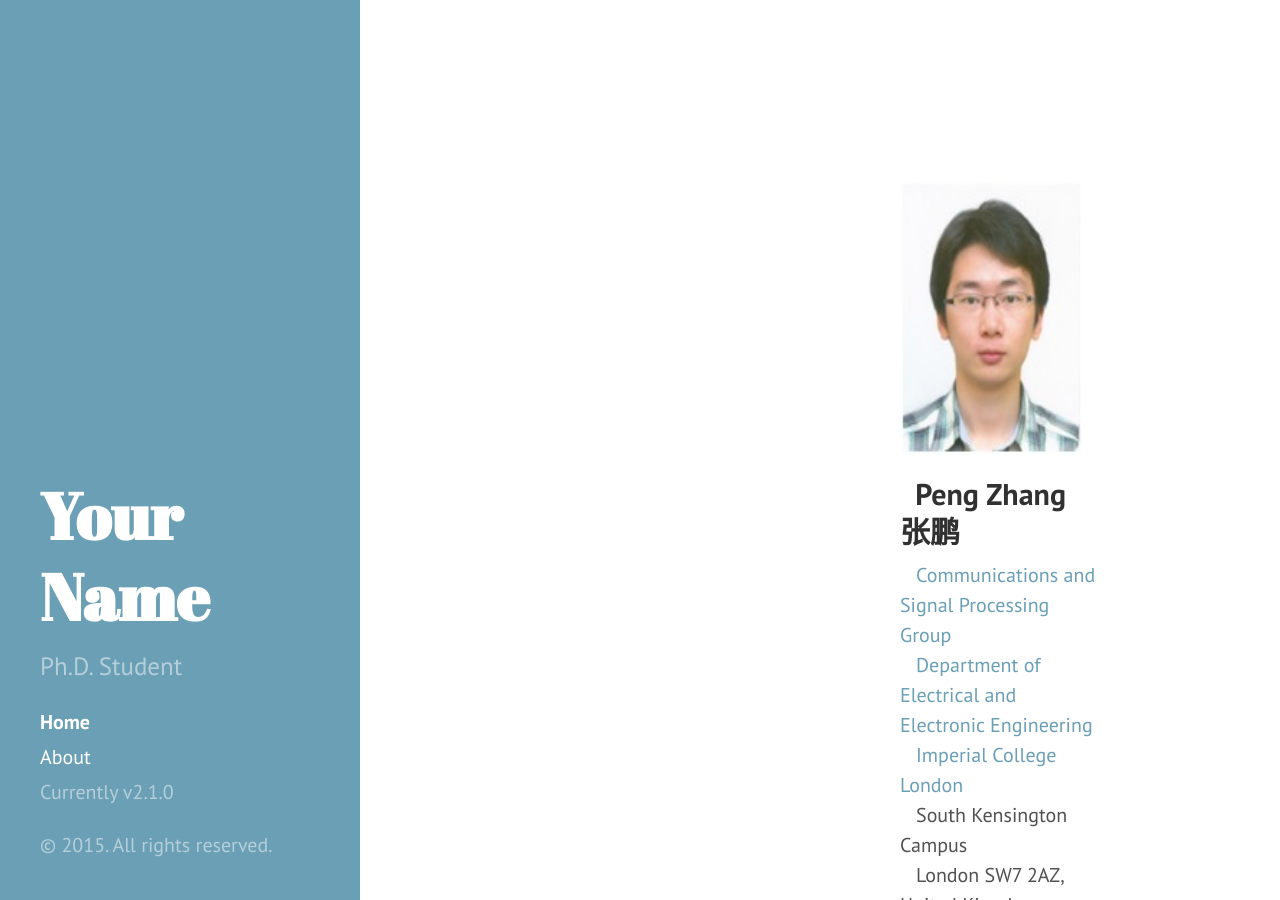
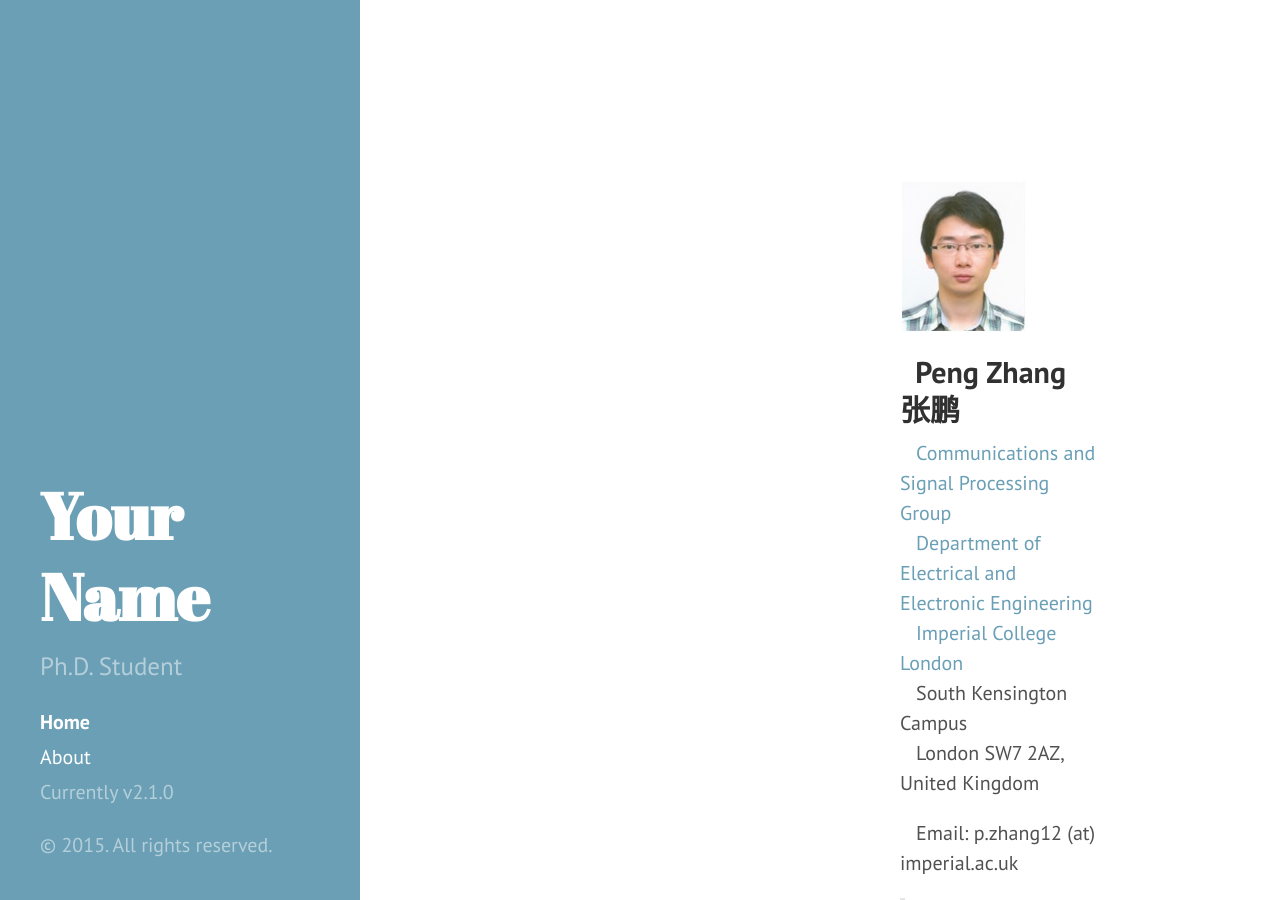
Before and after one commit to p-zhang/p-zhang.github.io, a Jekyll site: the page built from index.html, in a window 1280 px wide and 900 px high. Built offline with Jekyll 4.4.1, drawn with Linux system fonts in a browser that asks for light colours; Markdown is read by kramdown in place of the engine named in the settings; the list of posts is cut into pages by our own code.

Commit message:
Update index.html

```diff
--- a/index.html
+++ b/index.html
@@ -3,8 +3,8 @@ layout: default
 title: Home
 ---
 
-  <div class="content">
-    <h2><img src="/archive/others/Peng.jpg" width="183" height="275" align="left" />&nbsp;&nbsp;Peng Zhang <strong>张鹏</strong></h2>
+ <div class="content">
+    <h2><img src="/archive/others/Peng.jpg" width="127" height="153" align="left" />&nbsp;&nbsp;Peng Zhang <strong>张鹏</strong></h2>
     <p>&nbsp;&nbsp;&nbsp;<a href="http://www3.imperial.ac.uk/commssigproc">Communications and Signal Processing Group</a><br />
       &nbsp;&nbsp;&nbsp;<a href="http://www3.imperial.ac.uk/electricalengineering">Department of Electrical and Electronic Engineering</a><br />
       &nbsp;&nbsp;&nbsp;<a href="http://www3.imperial.ac.uk">Imperial College London</a><br />
@@ -16,7 +16,7 @@ title: Home
               <p><a href="https://github.com/p-zhang">GitHub</a></p>
             </blockquote>
     <p>&nbsp;</p>
-  <!-- end .content --></div>
+<!-- end .content --></div>
 
 <div class="posts">
   {% for post in paginator.posts %}
```
